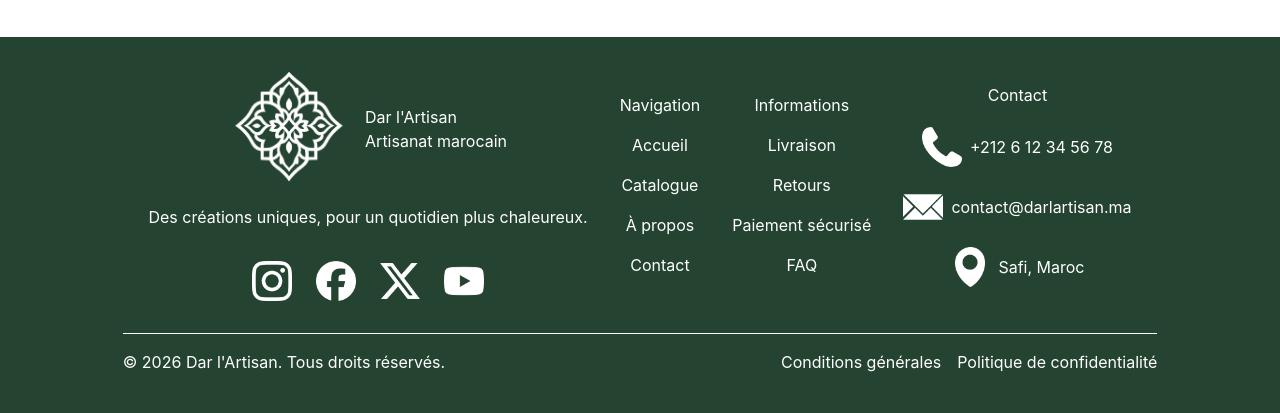
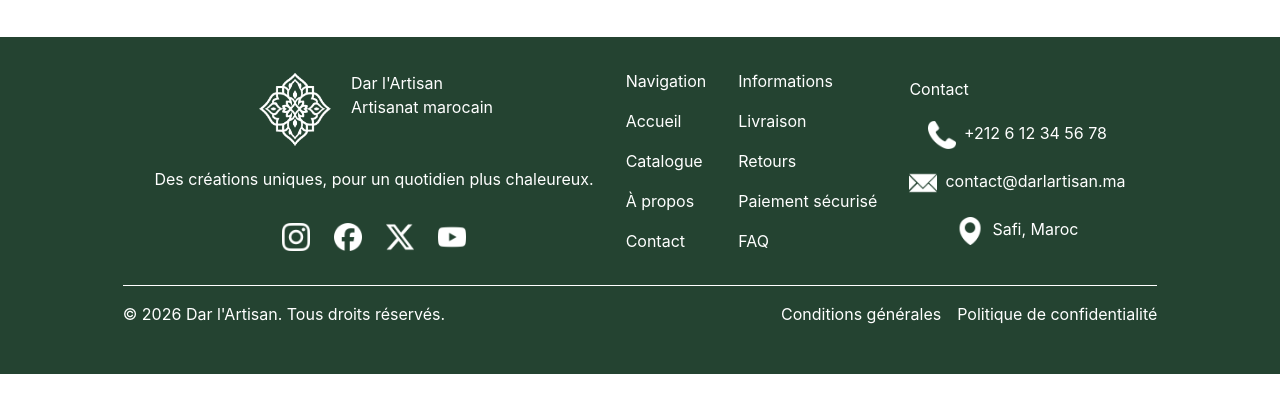
Before and after one commit to Amina-lakhddar/Dar_Artisant, a website: page panier.html in a window 1280 px wide. Shown: the part 555-968 px from the top of the page. After the commit the page ends 929 px from the top, so only its background shows below. Drawn offline with Linux system fonts and the light colour scheme.

Commit message:
modify size of some icons

```diff
--- a/panier.html
+++ b/panier.html
@@ -6,7 +6,6 @@
         <link href="./output.css" rel="stylesheet">
         <title>Dar l'Artisan - Panier</title>
     </head>
-        <footer >
     <body >
         <header>
 
@@ -124,45 +123,45 @@
         </main>
 
         <footer class="bg-[#244331] text-white flex flex-col items-center justify-center gap-8 p-8 mt-10">
-            <div class="flex md:flex-row items-center justify-center gap-8 ">
-                <div class="flex flex-col items-center justify-center gap-4">
-                    <div class="flex items-center justify-center gap-4">
-                        <a class="hover:scale-105" href="index.html"><img class="w-30 h-30" src="./images/logo-white-Darartisan.png" alt="Logo Dar l'Artisan"></a>
+            <div class="flex md:flex-row justify-center gap-8 ">
+                <div class="flex flex-col justify-center gap-4">
+                    <div class="flex justify-center gap-4">
+                        <a class="hover:scale-105" href="index.html"><img class="w-20 h-20" src="./images/logo-white-Darartisan.png" alt="Logo Dar l'Artisan"></a>
                         <div>
                             <h2>Dar l'Artisan</h2>
                             <p>Artisanat marocain</p>
                         </div>
                     </div>
                     <p>Des créations uniques, pour un quotidien plus chaleureux.</p>
-                    <div class="flex items-center justify-center gap-6 mt-4">
-                        <a class="hover:scale-105" href="https://www.instagram.com/darlartisan/" target="_blank"><img class="w-10 h-10" src="./images/instagram-white-icon.png" alt="Instagram"></a>
-                        <a class="hover:scale-105" href="https://www.facebook.com/darlartisan/" target="_blank"><img class="w-10 h-10" src="./images/facebook-app-round-white-icon.png" alt="Facebook"></a>
-                        <a class="hover:scale-105" href="https://twitter.com/darlartisan" target="_blank"><img class="w-10 h-10" src="./images/x-social-media-white-icon.png" alt="Twitter"></a>
-                        <a class="hover:scale-105" href="https://www.youtube.com/darlartisan" target="_blank"><img class="w-10 h-10" src="./images/youtube-app-white-icon.png" alt="YouTube"></a>
+                    <div class="flex  justify-center gap-6 mt-4">
+                        <a class="hover:scale-105" href="https://www.instagram.com/darlartisan/" target="_blank"><img class="w-7 h-7" src="./images/instagram-white-icon.png" alt="Instagram"></a>
+                        <a class="hover:scale-105" href="https://www.facebook.com/darlartisan/" target="_blank"><img class="w-7 h-7" src="./images/facebook-app-round-white-icon.png" alt="Facebook"></a>
+                        <a class="hover:scale-105" href="https://twitter.com/darlartisan" target="_blank"><img class="w-7 h-7" src="./images/x-social-media-white-icon.png" alt="Twitter"></a>
+                        <a class="hover:scale-105" href="https://www.youtube.com/darlartisan" target="_blank"><img class="w-7 h-7" src="./images/youtube-app-white-icon.png" alt="YouTube"></a>
                     </div>
                 </div>
-                <div class="flex flex-col items-center justify-center gap-4">
+                <div class="flex flex-col justify-center gap-4">
                     <h3>Navigation</h3>
                     <a class="hover:scale-105" href="index.html">Accueil</a>
                     <a class="hover:scale-105" href="catalogue.html">Catalogue</a>
                     <a class="hover:scale-105" href="about.html">À propos</a>
                     <a class="hover:scale-105" href="contact.html">Contact</a>
                 </div>
-                <div class="flex flex-col items-center justify-center gap-4">
+                <div class="flex flex-col  justify-center gap-4">
                     <h3>Informations</h3>
                     <a class="hover:scale-105" href="#">Livraison</a>
                     <a class="hover:scale-105" href="#">Retours</a>
                     <a class="hover:scale-105" href="#">Paiement sécurisé</a>
                     <a class="hover:scale-105" href="#">FAQ</a>
                 </div>
-                <div class="flex flex-col items-center justify-center gap-5">
+                <div class="flex flex-col justify-center gap-5">
                     <h3>Contact</h3>
-                    <a class="flex items-center justify-center gap-2 hover:scale-105" href="tel:+212612345678"><img class="w-10 h-10" src="./images/phone-call-white-icon.png" alt="Téléphone">+212 6 12 34 56 78</a>
-                    <a class="flex items-center justify-center gap-2 hover:scale-105" href="mailto:contact@darlartisan.ma"><img class="w-10 h-10" src="./images/email-envelope-white-icon.png" alt="Email">contact@darlartisan.ma</a>
-                    <a class="flex items-center justify-center gap-2 hover:scale-105" href="https://www.google.com/maps/place/Safi,+Maroc/" target="_blank"><img class="w-10 h-10" src="./images/location-pointer-white-icon.png" alt="Adresse">Safi, Maroc</a>
+                    <a class="flex justify-center gap-2 hover:scale-105" href="tel:+212612345678"><img class="w-7 h-7" src="./images/phone-call-white-icon.png" alt="Téléphone">+212 6 12 34 56 78</a>
+                    <a class="flex justify-center gap-2 hover:scale-105" href="mailto:contact@darlartisan.ma"><img class="w-7 h-7" src="./images/email-envelope-white-icon.png" alt="Email">contact@darlartisan.ma</a>
+                    <a class="flex justify-center gap-2 hover:scale-105" href="https://www.google.com/maps/place/Safi,+Maroc/" target="_blank"><img class="w-7 h-7" src="./images/location-pointer-white-icon.png" alt="Adresse">Safi, Maroc</a>
                 </div>
             </div>
-            <div class="flex items-center justify-center gap-4 bt-2 border-t py-4">
+            <div class="flex justify-center gap-4 bt-2 border-t py-4">
                 <p class="text-center mr-80">&copy; 2026 Dar l'Artisan. Tous droits réservés.</p>
                 <a class="hover:scale-105" href="#">Conditions générales</a>
                 <a class="hover:scale-105" href="#">Politique de confidentialité</a>
```
Also changed, not shown: output.css.
